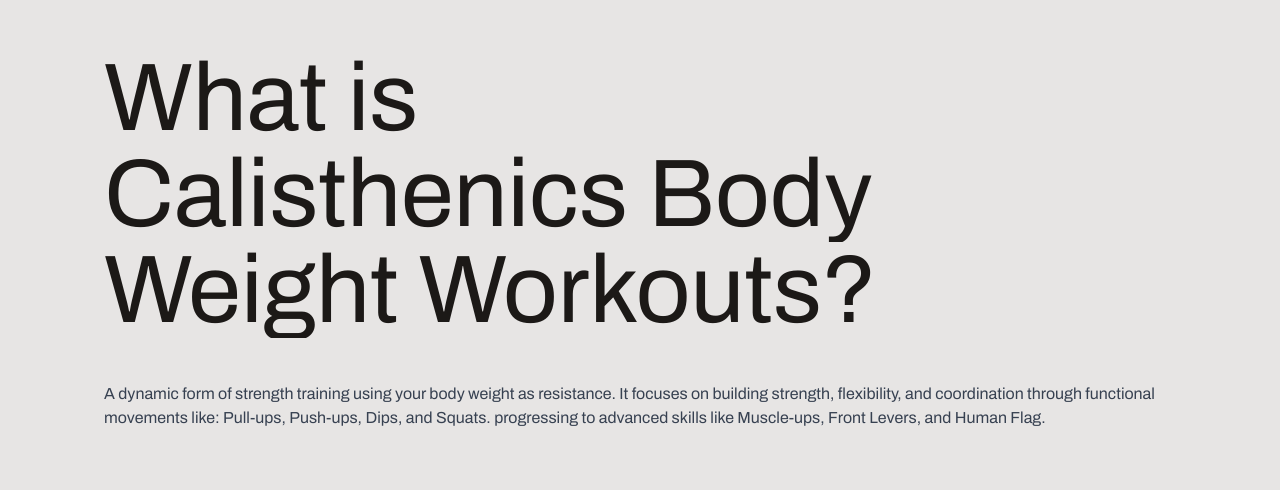
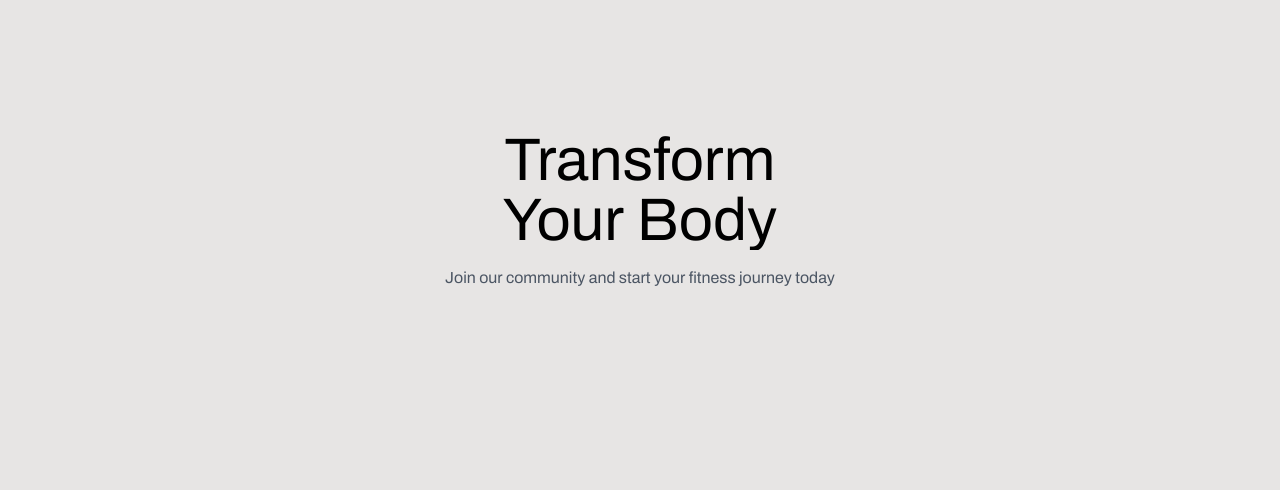
Before and after one commit to hatemrihan/iflag, a Next.js app: page / in a window 1280 px wide. Shown: the part 2590-3080 px from the top of the page. Built offline with nearby package versions, Linux system fonts and the light colour scheme.

Commit message:
Fix build errors and improve animations

```diff
--- a/src/components/Testimonial.tsx
+++ b/src/components/Testimonial.tsx
@@ -37,6 +37,13 @@ const [isPresent, safeRemove] = usePresence();
 
     },[isPresent, quoteEntranceAnimation, citeEntranceAnimation, quoteExitAnimation, citeExitAnimation]);
 
+    useEffect(() => {
+      if (typeof safeRemove === 'function') {
+        const timer = setTimeout(safeRemove, 5000);
+        return () => clearTimeout(timer);
+      }
+    }, [safeRemove]);
+
 
     return( <div className={twMerge("grid md:grid-cols-5 md:gap-8 lg:gap-16 md:items-center", className)}
     {...rest}
--- a/src/hooks/useTextRevealAnimation.ts
+++ b/src/hooks/useTextRevealAnimation.ts
@@ -1,10 +1,10 @@
-import {  stagger, useAnimate } from "motion/react";
-
-import { useEffect } from "react";
+import { useEffect } from 'react';
+import { stagger, useAnimate } from "motion/react";
 import SplitType from "split-type";
 
-const useTextRevealAnimation = () =>{
-    const[scope, animate] = useAnimate();
+const useTextRevealAnimation = () => {
+    const [scope, animate] = useAnimate();
+
     useEffect(() => {
         if (scope.current) {
             new SplitType(scope.current, {
@@ -18,33 +18,29 @@ const entranceAnimation = () => {
         if (scope.current) {
             return animate(
                 scope.current.querySelectorAll(".word"),
+                { transform: "translateY(0)" },
+                { duration: 0.5, delay: stagger(0.1) }
+            );
+        }
+    };
+
+    const exitAnimation = () => {
+        if (scope.current) {
+            return animate(
+                scope.current.querySelectorAll('.word'),
+                { transform: 'translateY(100%)' },
                 {
-                transform: "translateY(0)",
-            },
-            {
-                duration: 0.5,
-                delay: stagger(0.1),
+                    duration: 0.1,
+                    delay: stagger(-0.3)
                 }
             );
         }
     };
-const exitAnimation =() => {
-    return animate(scope.current.querySelectorAll('.word'),{
-        transform: 'translateY(100%)'
-    },
 
-{
-  duration:0.1,
-  delay:stagger(-0.3,{
-    startDelay: scope.current.querySelectorAll('.word').length * 0.25
-  })
-});
-};
-
-    return{
+    return {
         scope,
         entranceAnimation,
-        exitAnimation,
+        exitAnimation
     };
 };
 
--- a/src/sections/All.tsx
+++ b/src/sections/All.tsx
@@ -1,25 +1,22 @@
 "use client";
+import React, { useEffect } from 'react'
 import Image from 'next/image'
+import { useInView } from 'framer-motion'
+import useTextRevealAnimation from '@/hooks/useTextRevealAnimation'
 
 import hooImage from "@/assets/images/hoo-image.jpg"
 
-import { useInView } from 'motion/react';
-import useTextRevealAnimation from '@/hooks/useTextRevealAnimation';
-import { useEffect } from 'react';
+const All = () => {
+  const { scope, entranceAnimation } = useTextRevealAnimation();
+  const isInView = useInView(scope);
 
-const all = () => {
-  const {scope, entranceAnimation} =(useTextRevealAnimation) ();
-  const inView = (useInView)(scope);
-
-  useEffect(()=>{
-    if (inView){
-      (entranceAnimation)();
+  useEffect(() => {
+    if (isInView) {
+      entranceAnimation();
     }
-  }, [inView, entranceAnimation]);
+  }, [isInView, entranceAnimation]);
 
   return (
-
-    <>
     <section className="flex justify-center items-center min-h-screen  p-4">
       <div className=" p-6 max-w-md w-full text-center">
         <h1 className="text-4xl md:text-7xl lg:text-8xl text-center text-black" ref={scope}>Instagram Success</h1>
@@ -35,17 +32,14 @@ const all = () => {
 
         </div>
         <p className="text-black text-sm md:text-base">
-        From day one, we built this page with passion, creativity, and a deep commitment to our community. What started as a small idea has now grown into a thriving space of 25K incredible followers. This isn’t just about numbers—it’s about the connections, the stories, and the journey we’ve shared. Thank you for being part of this success. Here’s to growing, learning, and creating together.
+        From day one, we built this page with passion, creativity, and a deep commitment to our community. What started as a small idea has now grown into a thriving space of 25K incredible followers. This isn&apos;t just about numbers—it&apos;s about the connections, the stories, and the journey we&apos;ve shared. Thank you for being part of this success. Here&apos;s to growing, learning, and creating together.
         </p>
      <a href="https://www.instagram.com/iflagbars?igsh=MXMyMjJwdmxwNWRydA==">  <button className="mt-4 px-6 py-2 bg-black text-white rounded-full text-sm md:text-base">
           Explore our page
         </button> </a>
       </div>
     </section>
-    </>
-
-
   )
 }
 
-export default all
+export default All
--- a/src/sections/Header.tsx
+++ b/src/sections/Header.tsx
@@ -3,6 +3,8 @@
 import { FC, useEffect, useState, MouseEvent } from "react";
 import Button from "@/components/Button";
 import {motion, useAnimate} from "motion/react";
+import { useInView } from 'framer-motion'
+import useTextRevealAnimation from '@/hooks/useTextRevealAnimation'
 
 
 /* eslint-disable-next-line @typescript-eslint/no-unused-vars */
@@ -34,6 +36,14 @@ const Header: FC = () => {
   const[topLineScope, topLineAnimate] =useAnimate();
   const[bottomLineScope, bottomLineAnimate] = useAnimate();
   const [navScope, navAnimate] = useAnimate();
+  const { scope, entranceAnimation } = useTextRevealAnimation();
+  const isInView = useInView(scope);
+
+  useEffect(() => {
+    if (isInView) {
+      entranceAnimation();
+    }
+  }, [isInView, entranceAnimation]);
 
   useEffect(() => {
 if (isOpen) {
@@ -86,7 +96,7 @@ if (isOpen) {
         translateY: 0
       }
     ]
-  ]),
+  ]);
 
   bottomLineAnimate([
     [
@@ -98,16 +108,14 @@ if (isOpen) {
     [
       bottomLineScope.current,
       {
-      translateY: 0,
+        translateY: 0
       }
     ]
   ]);
 
-navAnimate(navScope.current,{
-  height: 0,
-},
-
-)
+  navAnimate(navScope.current, {
+    height: 0
+  });
 }
 
   }, [isOpen, topLineAnimate, topLineScope, bottomLineAnimate, bottomLineScope,navScope,navAnimate]);
--- a/src/sections/Intro.tsx
+++ b/src/sections/Intro.tsx
@@ -1,39 +1,31 @@
 "use client";
 
-import {useInView } from "motion/react";
+import React, { useEffect } from 'react'
+import { useInView } from 'framer-motion'
+import useTextRevealAnimation from '@/hooks/useTextRevealAnimation'
 
-import { FC, useEffect, useRef } from "react";
-import useTextRevealAnimation from "@/hooks/useTextRevealAnimation";
+const Intro = () => {
+  const { scope, entranceAnimation } = useTextRevealAnimation();
+  const isInView = useInView(scope);
 
-const Intro: FC = () => {
-// const [scope, animate] = useAnimate();
-const sectionRef= useRef<HTMLElement>(null);
-const {scope, entranceAnimation} = useTextRevealAnimation();
-  const inView = useInView(scope, {
-    once: true,
-  });
-  useEffect (()=> {
-if (inView) {
-  entranceAnimation();
+  useEffect(() => {
+    if (isInView) {
+      entranceAnimation();
+    }
+  }, [isInView, entranceAnimation]);
+
+  return (
+    <section className="flex justify-center items-center min-h-screen p-4">
+      <div className="p-6 max-w-md w-full text-center" ref={scope}>
+        <h2 className="text-3xl md:text-5xl lg:text-6xl text-black">
+          Transform Your Body
+        </h2>
+        <p className="mt-4 text-gray-600">
+          Join our community and start your fitness journey today
+        </p>
+      </div>
+    </section>
+  )
 }
-  },[inView]);
-  return <section className="section mt-12 md:mt-16 lg:mt-20" id="intro" ref={sectionRef}>
-<div className="container">
-<h2 className="text-4xl md:text-7xl lg:text-8xl lg:w-[80%]" ref={scope}>What is Calisthenics
-Body Weight Workouts?</h2>
-<p className="text-1xl text-gray-700 l lg:mt-11">A dynamic form of strength training using your body
-weight as resistance. It focuses on building strength,
-flexibility, and coordination through functional
-movements like:
- Pull-ups, Push-ups,
- Dips, and
- Squats.
-progressing to advanced skills like
-Muscle-ups, Front Levers, and Human Flag.</p>
-</div>
 
-
-  </section>;
-};
-
-export default Intro;
+export default Intro
```
Lines whose indentation alone changed are shown as unchanged.
